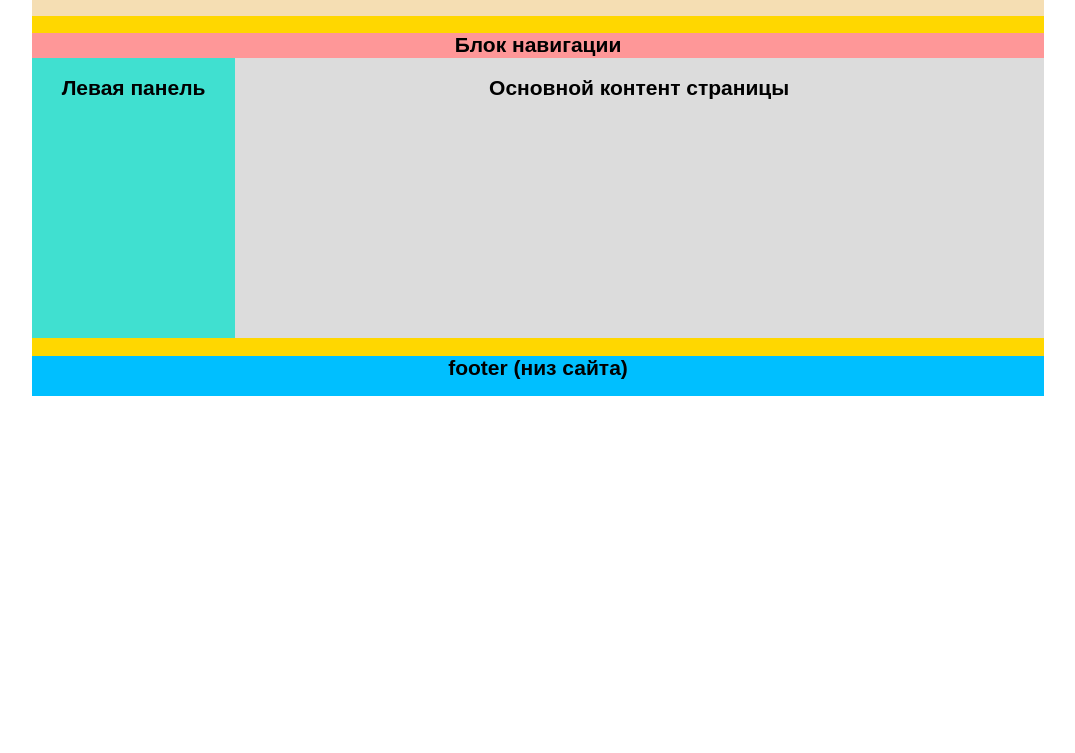
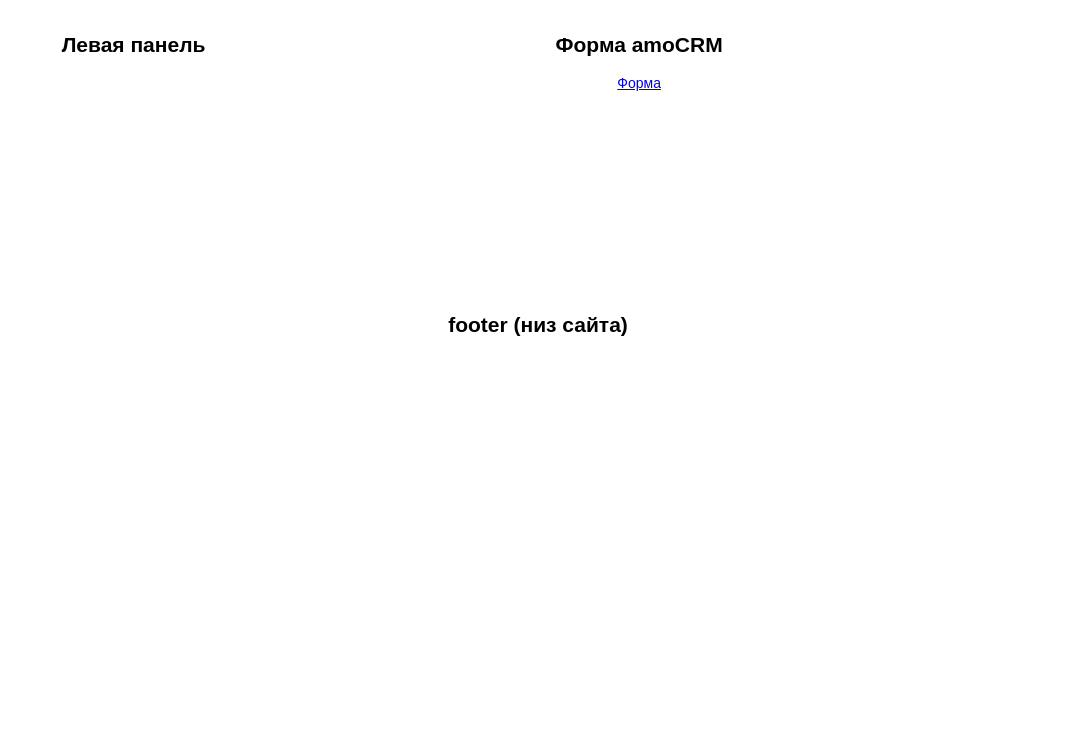
Before and after one commit to artemadilev/git-amo, a plain HTML site: page index.html in a window 1280 px wide. Shown: the part 47-800 px from the top of the page, without its empty margins (102-1177 px from the left). Drawn offline with Linux system fonts and the light colour scheme.

Commit message:
Создал страницу для формы

```diff
--- a/index.html
+++ b/index.html
@@ -11,16 +11,13 @@
             <h2>Тестовая страница amoCRM</h2>
             </div>
 
-            <div id="navigation">
-            <h2>Блок навигации</h2>
-            </div>
-
             <div id="sidebar">
             <h2>Левая панель</h2>
             </div>
 
             <div id="content">
-            <h2>Основной контент страницы</h2>
+                <h2>Форма amoCRM</h2>
+               <a href="form.html">Форма</a>
             </div>
 
             <div id="clear">
--- a/style.css
+++ b/style.css
@@ -6,37 +6,28 @@
 }
 
 #header {
-     background: #F5DEB3;
      width: 100%;
      height: 55px;
 }
 
 #container {
-     background: #FFD700;
      margin: auto auto;
      text-align: center;
      width: 80%;
      height: 400px;
 }
 
-#navigation {
-     background: #FE9798;
-     width: 100%;
-     height: 25px;
-}
-
 #sidebar {
-     background: #40E0D0;
      float: left;
      width: 20%;
      height: 280px;
 }
 
 #content {
-     background: #DCDCDC;
      float: right;
      width: 80%;
      height: 280px;
+    text-align: center;
 }
 
 #clear {
@@ -44,7 +35,6 @@
 }
 
 #footer {
-    background: #00BFFF;
 	width: 100%;
 	height: 40px;
 }
```
Also changed, not shown: form.html (added, +11 -0 lines).
